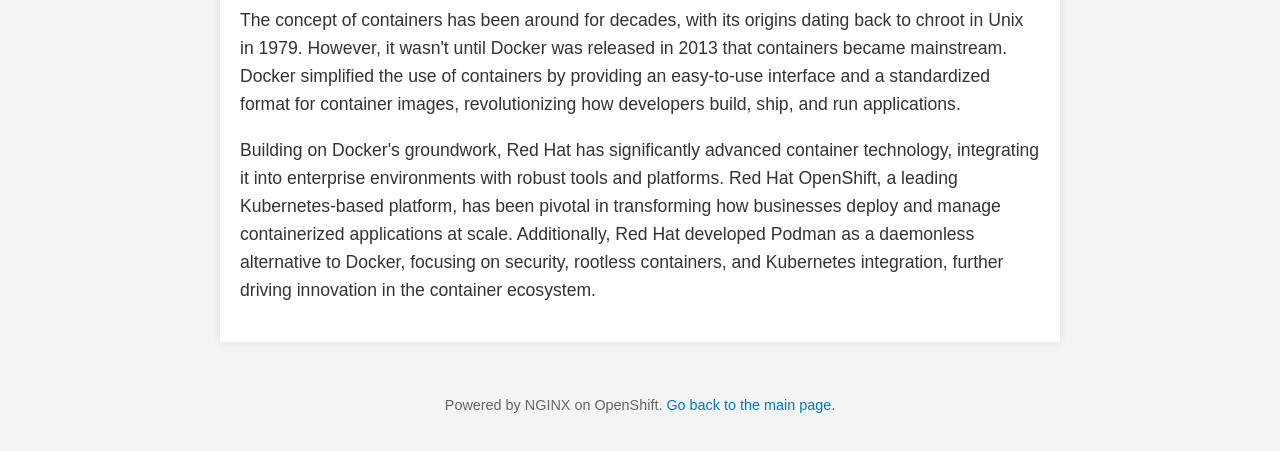
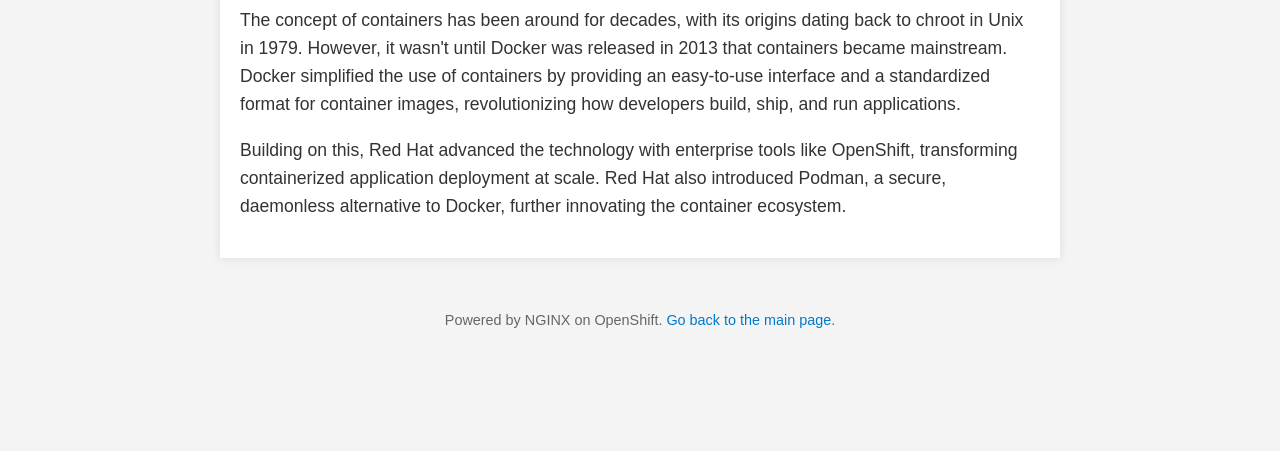
Before and after one commit to alvarolop/nginx-example, a plain HTML site: page openshift/config/page4.html in a window 1280 px wide. Shown: the part 225-676 px from the top of the page. Drawn offline with Linux system fonts and the light colour scheme.

Commit message:
⚡️ Simplify configuration

```diff
--- a/openshift/config/page4.html
+++ b/openshift/config/page4.html
@@ -92,7 +92,7 @@
             The concept of containers has been around for decades, with its origins dating back to chroot in Unix in 1979. However, it wasn't until Docker was released in 2013 that containers became mainstream. Docker simplified the use of containers by providing an easy-to-use interface and a standardized format for container images, revolutionizing how developers build, ship, and run applications.
         </p>
         <p>
-            Building on Docker's groundwork, Red Hat has significantly advanced container technology, integrating it into enterprise environments with robust tools and platforms. Red Hat OpenShift, a leading Kubernetes-based platform, has been pivotal in transforming how businesses deploy and manage containerized applications at scale. Additionally, Red Hat developed Podman as a daemonless alternative to Docker, focusing on security, rootless containers, and Kubernetes integration, further driving innovation in the container ecosystem.
+            Building on this, Red Hat advanced the technology with enterprise tools like OpenShift, transforming containerized application deployment at scale. Red Hat also introduced Podman, a secure, daemonless alternative to Docker, further innovating the container ecosystem.
         </p>
     </main>
     <footer>
```
Also changed, not shown: 1 other file.
